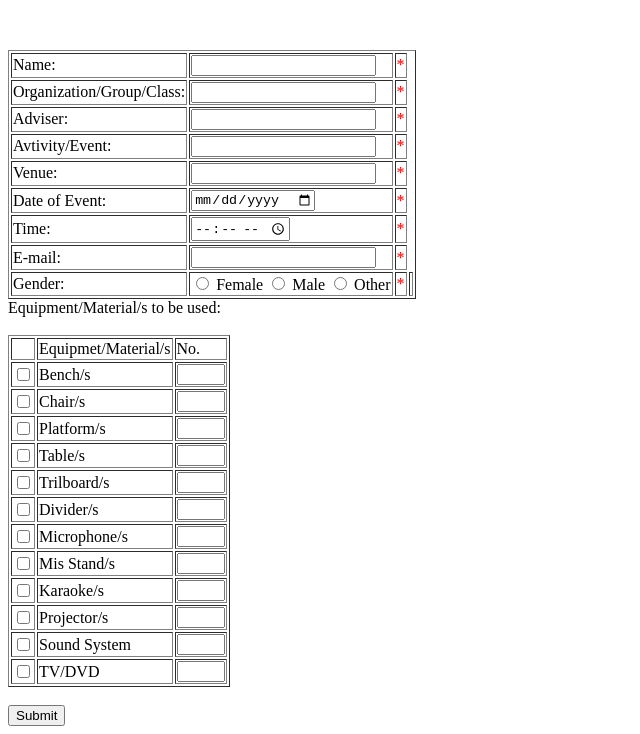
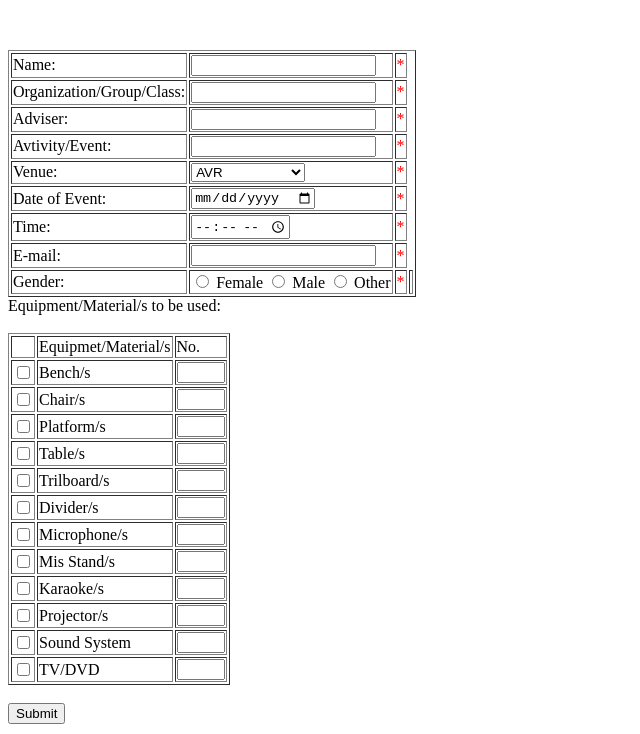
Before and after one commit to ferdzdeAsis/WEBLABFINALS, a website: page FormValidation.html in a window 1280 px wide. Shown: the part 100-834 px from the top of the page, without its empty margins (0-640 px from the left). Drawn offline with Linux system fonts and the light colour scheme.

Commit message:
Update FormValidation.html

```diff
--- a/FormValidation.html
+++ b/FormValidation.html
@@ -36,7 +36,13 @@
   <td><span class="error">* </span></td>
   <tr>
   <td>Venue:</td>
-  <td><input type="text" name="venue"></td>
+  <td><select>
+  <option value="avr">AVR</option>
+  <option value="devesselobby">Devesse Lobby</option>
+  <option value="amphitheater">Amphitheater</option>
+  <option value="oval">Oval</option>
+  </select>
+  </td>
   <td><span class="error">* </span></td>
   <tr>
   <td>Date of Event:</td>
```
